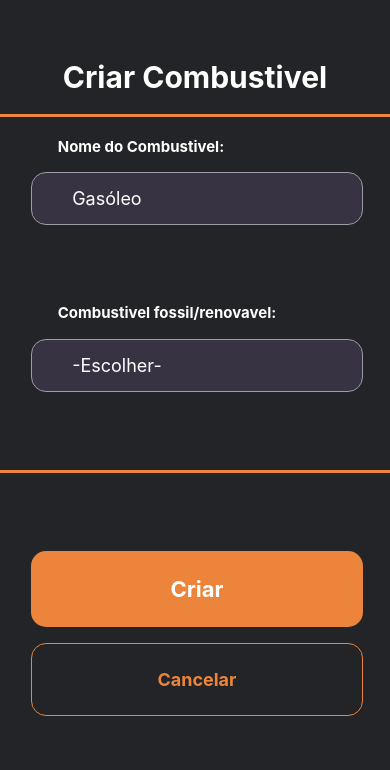
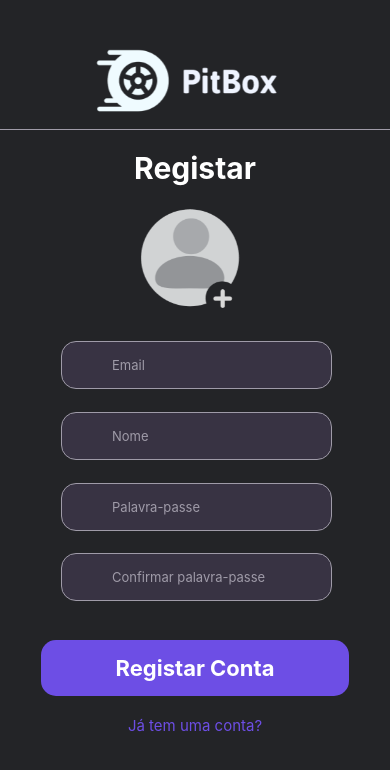
Before and after one commit to LoboMars/PitBox, a React Native app in the folder T22/: screen / in a window 390 px wide. Shown: the top 770 px of the page. Built offline with nearby package versions, Linux system fonts and the light colour scheme.

Commit message:
imagem registar

```diff
--- a/T22/App.jsx
+++ b/T22/App.jsx
@@ -18,7 +18,7 @@ import EditarCombustivel from './View/AdminEditarCombustivel';
 export default function App() {
   return (
     <View style={styles.container}>
-       <EditarCombustivel/>
+       <Register/>
       <StatusBar style="auto" />
     </View>
   );
--- a/T22/View/Register.jsx
+++ b/T22/View/Register.jsx
@@ -108,9 +108,9 @@ const styles = StyleSheet.create({
     marginLeft: "24%",
   },
   icon: {
-    width: "22%",
-    height: "15%",
-    marginLeft: "38%",
-    marginTop: "2%",
+    width: "30%",
+    height: "25%",
+    marginLeft: "35%",
+    marginTop: "4%",
   },
 });
```
